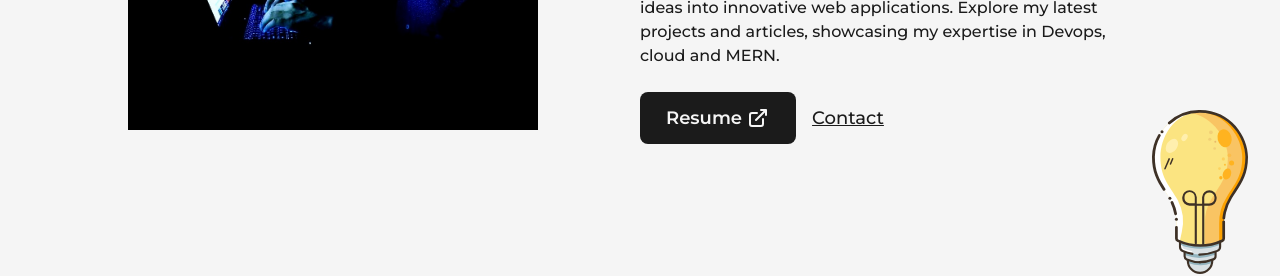
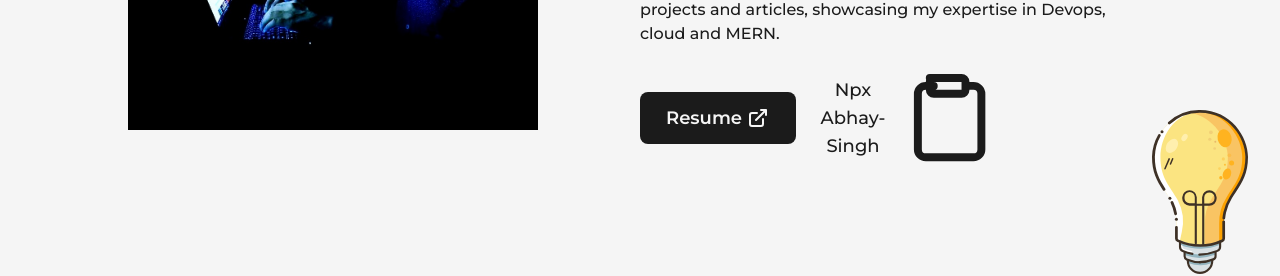
Before and after one commit to abhaysingh-22/abhayyy, a Next.js app: page / in a window 1280 px wide. Shown: the part 494-770 px from the top of the page. Built offline with nearby package versions, Linux system fonts and the light colour scheme.

Commit message:
fixed npx abhay-singh

```diff
--- a/src/pages/index.js
+++ b/src/pages/index.js
@@ -1,3 +1,4 @@
+import { useState } from 'react'
 import Layout from '@/components/Layout'
 import Head from 'next/head'
 import Image from 'next/image'
@@ -5,12 +6,20 @@ import profilePic from '../../public/images/profile/sid.jpg'
 
 import AnimatedText from '@/components/AnimatedText'
 import Link from 'next/link'
-import { LinkArrow } from '@/components/Icons'
+import { LinkArrow, ClipboardIcon } from '@/components/Icons'
 import HireMe from '@/components/HireMe'
 import lightBulb from "../../public/images/svgs/miscellaneous_icons_1.svg"
 import TransitionEffect from '@/components/TransitionEffect'
 
 export default function Home() {
+  const [copied, setCopied] = useState(false);
+
+  const copyToClipboard = () => {
+    navigator.clipboard.writeText('npx abhay-singh');
+    setCopied(true);
+    setTimeout(() => setCopied(false), 2000);
+  };
+
   return (
     <>
       <Head>
@@ -45,10 +54,14 @@ export default function Home() {
                 >
                   Resume <LinkArrow className={"w-6 ml-1"} />
                 </Link>
-                <Link href="https://github.com/sidharthhhh" target={"_blank"}
-                  className='ml-4 text-lg font-medium capitalize text-dark underline dark:text-light
-                  md:text-base '
-                >Contact</Link>
+                <button
+                  onClick={copyToClipboard}
+                  title="Run in terminal"
+                  className='ml-4 text-lg font-medium capitalize text-dark dark:text-light md:text-base flex items-center gap-2 transition-colors duration-200 hover:text-blue-600 dark:hover:text-blue-400'
+                >
+                  npx abhay-singh <ClipboardIcon className="w-5 h-5" />
+                </button>
+                {copied && <span className='ml-2 text-sm text-green-600 dark:text-green-400'>Copied! <span className='italic'>Run in terminal</span></span>}
 
                 {/* <HireMe /> */}
 
```
